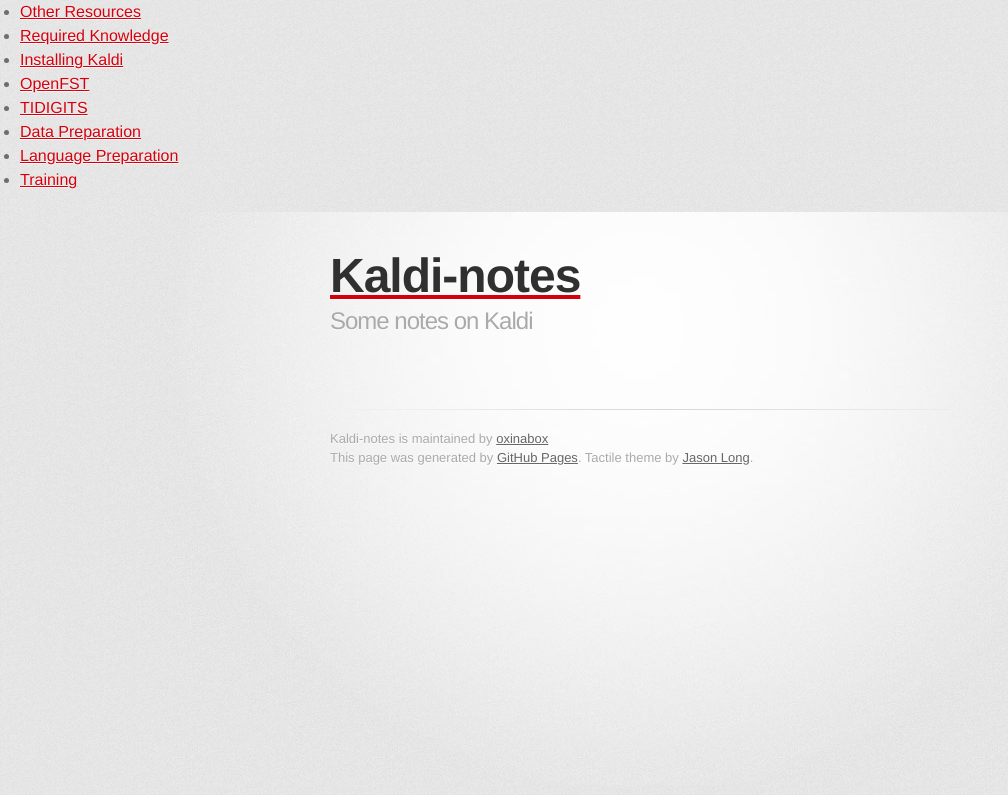
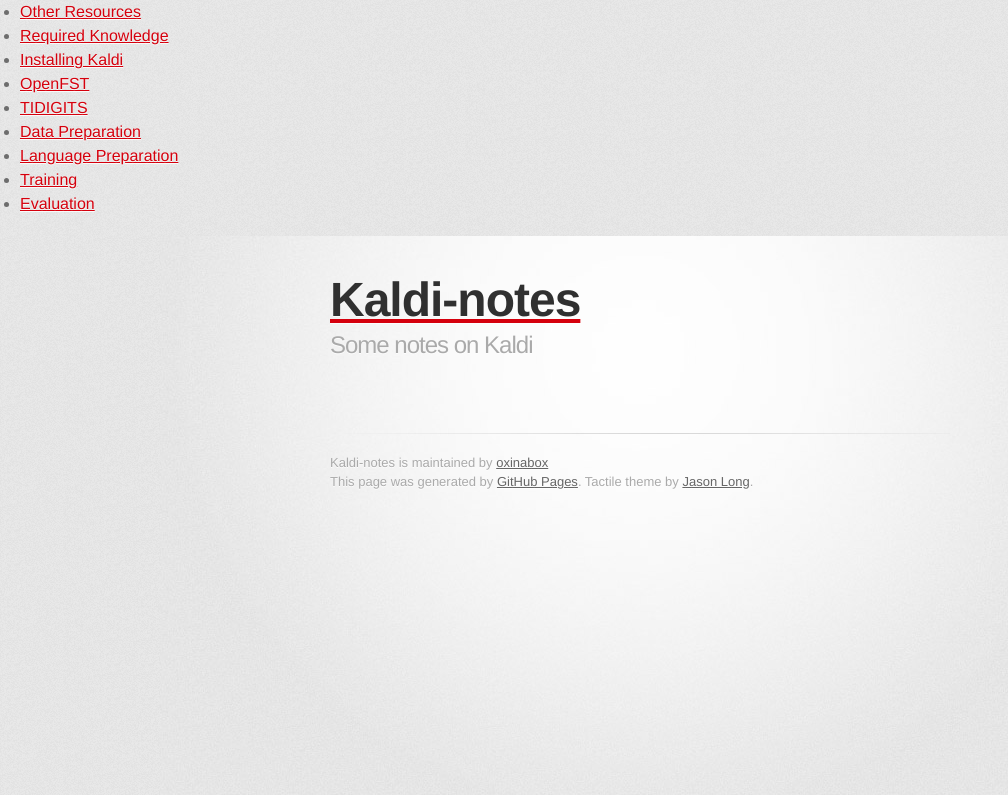
Before and after one commit to oxinabox/Kaldi-Notes, a Jekyll site: the page built from tidigits/what-is-missing-from-tidigits.md, in a window 1280 px wide. Shown: the top 795 px of the page, without its empty margins (0-1008 px from the left). Built offline with Jekyll 4.4.1, drawn with Linux system fonts in a browser that asks for light colours; some web fonts are replaced; Markdown is read by kramdown in place of the engine named in the settings.

Commit message:
=quick submission.

```diff
--- a/_data/menu.yml
+++ b/_data/menu.yml
@@ -16,3 +16,5 @@
       url: /tidigits/lang_prep
     - text: Training
       url: /tidigits/train
+    - text: Evaluation
+      url: /tidigits/eval
```
